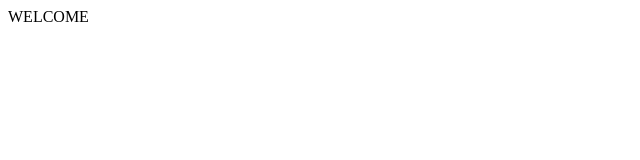
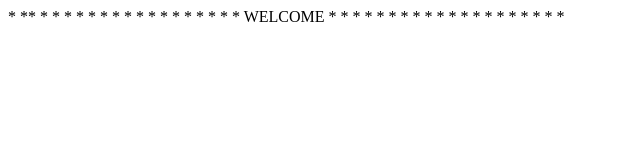
Before and after one commit to AlengHud/Iaufadien, a plain HTML site: page index.html in a window 1280 px wide. Shown: the whole page, without its empty margins (0-640 px from the left). Drawn offline with Linux system fonts and the light colour scheme.

Commit message:
Update index.html

```diff
--- a/index.html
+++ b/index.html
@@ -1 +1,12 @@
-WELCOME
+               *     **          *                 *  *                    *             *
+                        *                 *          *                 *   *          *
+               *                *                   * *                     *                  *
+                                              WELCOME
+               *     *                 *             * *     *                 *             *
+                        *                 *          *                 *   *          *
+               *                *                   * *                     *                  *
+
+
+
+
+                            <script async defer src="https://buttons.github.io/buttons.js></script>
```
